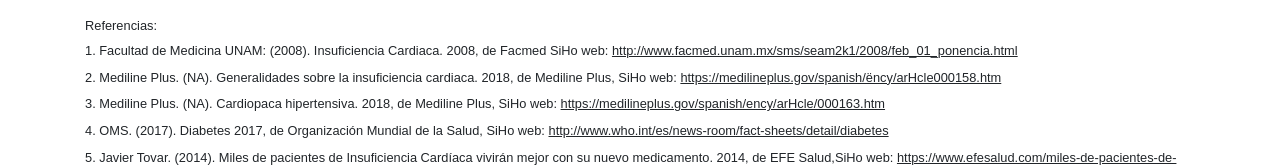
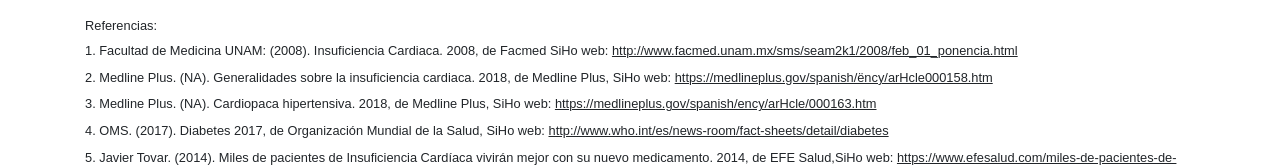
Before and after one commit to didier-mu/Cardio, a website: page src/pug/index.pug in a window 1280 px wide. Shown: the part 1832-1999 px from the top of the page. Drawn offline with nearby package versions, Linux system fonts and the light colour scheme; files that its build step writes are made by us from their sources; files whose address does not match are found by name.

Commit message:
Mediline to Medline update

```diff
--- a/src/pug/index.pug
+++ b/src/pug/index.pug
@@ -121,11 +121,11 @@
                                 li 1. Facultad de Medicina UNAM: (2008). Insuficiencia Cardiaca. 2008, de Facmed SiHo web:
                                     a(href="http://www.facmed.unam.mx/sms/seam2k1/2008/feb_01_ponencia.html", target="_blank", rel="noopener noreferrer") http://www.facmed.unam.mx/sms/seam2k1/2008/feb_01_ponencia.html
 
-                                li 2. Mediline Plus. (NA). Generalidades sobre la insuficiencia cardiaca. 2018, de Mediline Plus, SiHo web:
-                                    a(href="https://medlineplus.gov/spanish/ency/article/000158.htm", target="_blank", rel="noopener noreferrer") https://medilineplus.gov/spanish/ëncy/arHcle000158.htm
+                                li 2. Medline Plus. (NA). Generalidades sobre la insuficiencia cardiaca. 2018, de Medline Plus, SiHo web:
+                                    a(href="https://medlineplus.gov/spanish/ency/article/000158.htm", target="_blank", rel="noopener noreferrer") https://medlineplus.gov/spanish/ëncy/arHcle000158.htm
 
-                                li 3. Mediline Plus. (NA). Cardiopaca hipertensiva. 2018, de Mediline Plus, SiHo web:
-                                    a(href="https://medlineplus.gov/spanish/ency/article/000163.htm", target="_blank", rel="noopener noreferrer") https://medilineplus.gov/spanish/ency/arHcle/000163.htm
+                                li 3. Medline Plus. (NA). Cardiopaca hipertensiva. 2018, de Medline Plus, SiHo web:
+                                    a(href="https://medlineplus.gov/spanish/ency/article/000163.htm", target="_blank", rel="noopener noreferrer") https://medlineplus.gov/spanish/ency/arHcle/000163.htm
 
                                 li 4. OMS. (2017). Diabetes 2017, de Organización Mundial de la Salud, SiHo web:
                                     a(href="http://www.who.int/es/news-room/fact-sheets/detail/diabetes", target="_blank", rel="noopener noreferrer") http://www.who.int/es/news-room/fact-sheets/detail/diabetes
```
Also changed, not shown: dist/index.html.
